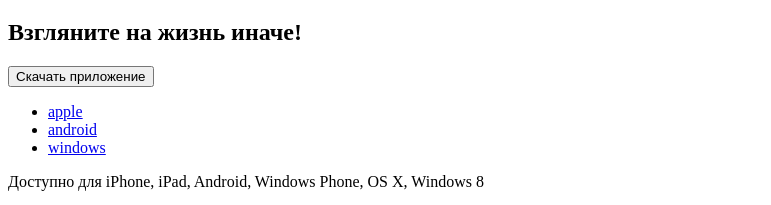
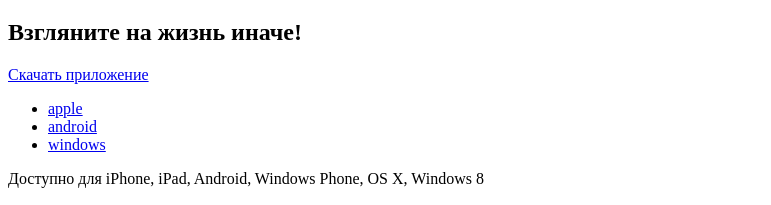
Before and after one commit to AleksandrNovikov88/1733897-pink-23, a website: page source/index.html in a window 1280 px wide. Shown: the part 205-410 px from the top of the page, without its empty margins (0-771 px from the left). Drawn offline with Linux system fonts and the light colour scheme.

Commit message:
Поправил кнопку

```diff
--- a/source/index.html
+++ b/source/index.html
@@ -43,9 +43,7 @@
     <h1 class="visually-hidden">Приложение для смартфона Pink</h1>
     <section class="intro">
       <h2>Взгляните на жизнь иначе!</h2>
-      <form class="intro__toggle" action="https://ap-store.ru/" target="_blank">
-        <button>Скачать приложение</button>
-      </form>
+      <a class="intro__toggle" href="https://ap-store.ru/">Скачать приложение</a>
       <ul>
         <li>
           <a href="https://www.apple.com/ru/"><span class="visually-hidden">apple</span></a>
```
